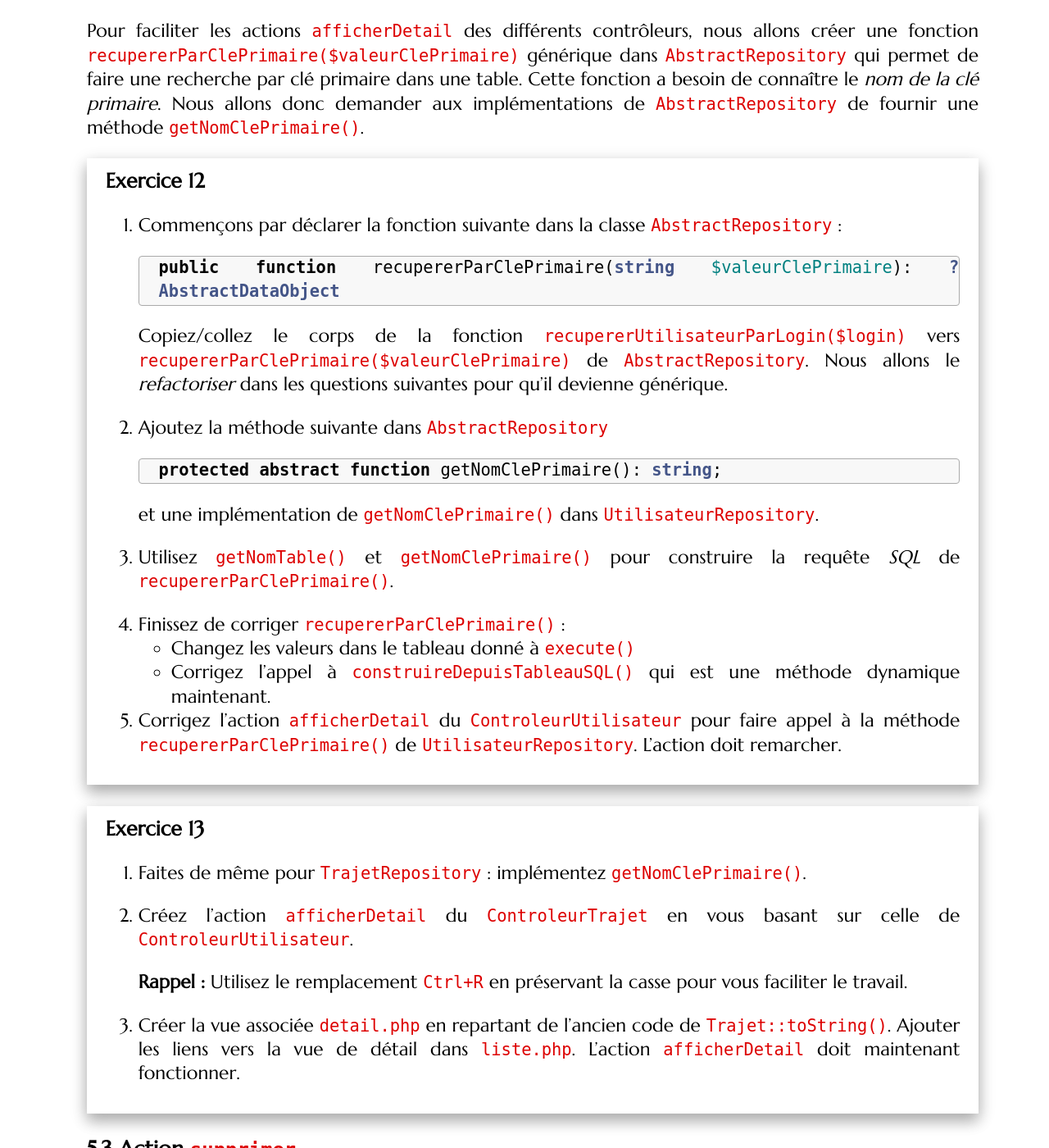
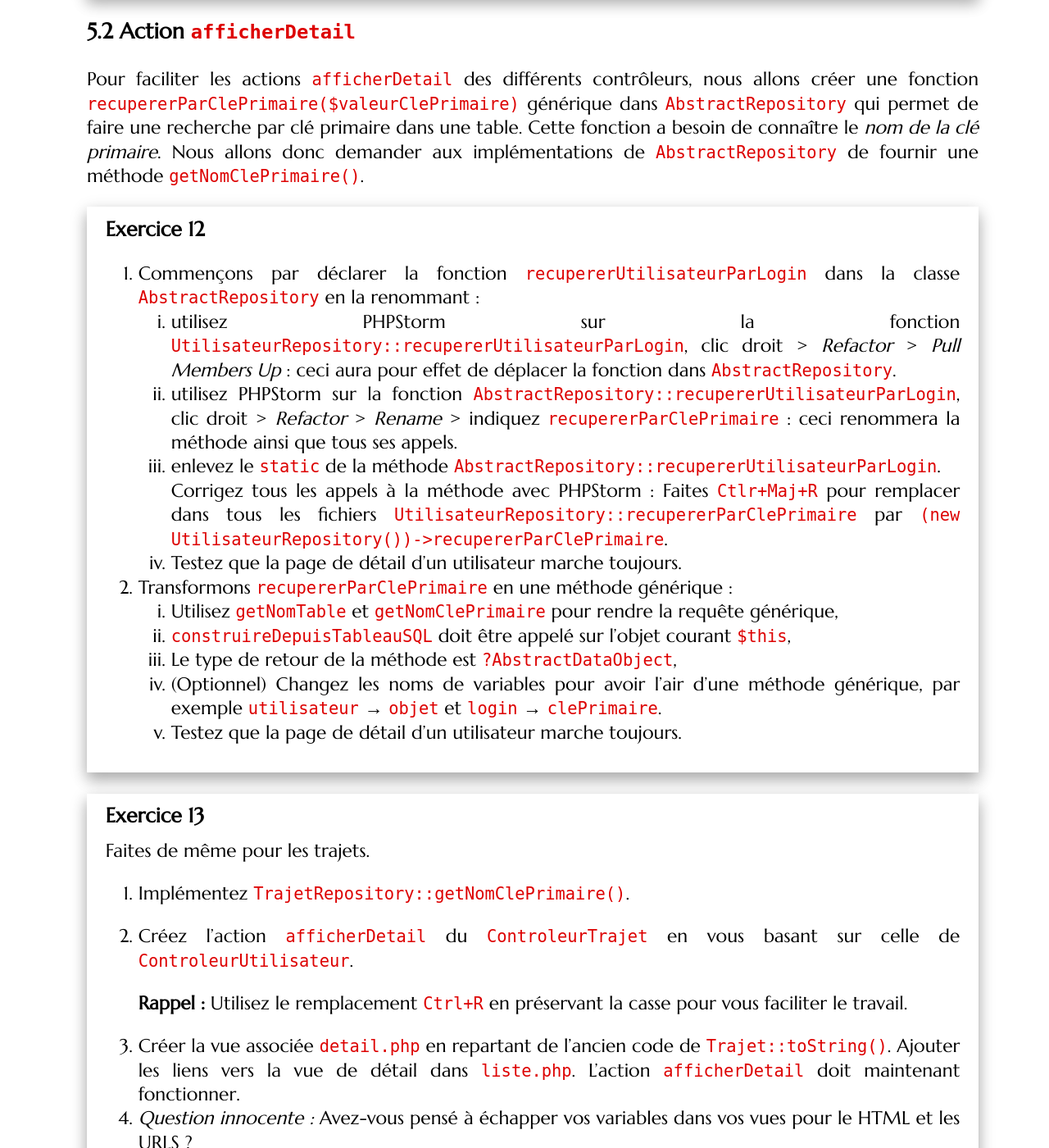
Before and after one commit to romainlebreton/R3.01-DeveloppementWeb, a Jekyll site: the page built from tutorials/tutorial6.md, in a window 1280 px wide and 1400 px high, scrolled down 14137 px. Shown: the whole window at 82% size. Built offline with Jekyll 4.4.1, drawn with Linux system fonts in a browser that asks for light colours; some web fonts are replaced; some of the changed text lies outside the part shown.

Commit message:
Repasse màj TD6 jusqu'à exo 13 compris (afficherDetail)

````diff
--- a/tutorials/tutorial6.md
+++ b/tutorials/tutorial6.md
@@ -388,15 +388,6 @@ travail, commençons par créer l'action `afficherListe` de `Trajet`.
 
 <div class="exercise">
 
-1. Créez un contrôleur `controleur/ControleurTrajet.php` similaire à celui
-   des utilisateurs qui reprend les méthodes `afficherListe()`, `afficherVue()` et
-   `afficherErreur()` (et commente éventuellement les autres méthodes).
-
-   **Astuce :** Vous pouvez utiliser la fonction de remplacement (`Ctrl+R` sous
-     PHPStorm) pour remplacer tous les `utilisateur` par `trajet`. En cochant
-     `Préserver la casse` (`Preserve case`), vous pouvez faire en sorte de
-     respecter les majuscules lors du remplacement.
-
 2. Créez deux classes `DataObject/Trajet.php` et
    `Repository/TrajetRepository.php`.
 
@@ -425,12 +416,22 @@ travail, commençons par créer l'action `afficherListe` de `Trajet`.
    Si vous aviez codé l'attribut `trajetsCommePassager` de `Utilisateur` au TD3 :
    * Dans `UtilisateurRepository.php` :
      `Trajet::construireDepuisTableauSQL` → `TrajetRepository::construireDepuisTableauSQL`
-   * Dans `Utilisateur.php` : importez la classe `Trajet` dans `Utilisateur`
+   * Dans `Utilisateur.php` : importez la classe `Trajet` dans `Utilisateur.php`
    (utilisé au niveau du PHPDoc du getter et du setter de l'attribut `trajetsCommePassager`).
 
 5. Créez une vue `src/vue/trajet/liste.php` similaire à celle des utilisateurs
-   (sans nécessairement de lien pour l'instant).
+   (en commentant les liens pour l'instant).
    Idem pour `trajet/erreur.php`.
+
+1. Créez un contrôleur `controleur/ControleurTrajet.php` similaire à celui
+   des utilisateurs qui reprend les méthodes `afficherListe()`, `afficherVue()` et
+   `afficherErreur()` (et commente éventuellement les autres méthodes).
+   Importez les classes nécessaires.
+
+   **Astuce :** Vous pouvez utiliser la fonction de remplacement (`Ctrl+R` sous
+     PHPStorm) pour remplacer tous les `utilisateur` par `trajet`. En cochant
+     `Préserver la casse` (`Preserve case`), vous pouvez faire en sorte de
+     respecter les majuscules lors du remplacement.
 
 6. **Testez** votre action en appelant l'action `afficherListe` du contrôleur
    `Trajet` (qui est accessible dans la barre de menu de votre site
@@ -550,11 +551,11 @@ faire pour avoir un code générique :
    protected abstract function construireDepuisTableauSQL(array $objetFormatTableau) : AbstractDataObject;
    ```
    * Enlevez le `static` du `construireDepuisTableauSQL()` de `UtilisateurRepository`.
-   * Mettez à jour l'appel à `construireDepuisTableauSQL()` de `recuperer()`.
+   * Mettez à jour les appels à `construireDepuisTableauSQL()` de `UtilisateurRepository`.
    * Pensez à vérifier que l'implémentation de la méthode `construireDepuisTableauSQL()` de
      `UtilisateurRepository` déclare bien le type de retour `Utilisateur` (sous-classe
      de `AbstractDataObject`).
-   * La méthode `construireDepuisTableauSQL()` devient `protected` dans les classes filles.
+   * La méthode `construireDepuisTableauSQL()` devient `protected` dans `UtilisateurRepository`.
 
    <!-- attention déclaration de type correspondante entre méthode et
    implémentation -->
@@ -604,6 +605,33 @@ demander aux implémentations de `AbstractRepository` de fournir une méthode
 
 <div class="exercise">
 
+1. Commençons par déclarer la fonction `recupererUtilisateurParLogin` dans la
+   classe `AbstractRepository` en la renommant :
+   1. utilisez PHPStorm sur la fonction
+      `UtilisateurRepository::recupererUtilisateurParLogin`, clic droit >
+      *Refactor* > *Pull Members Up* : ceci aura pour effet de déplacer la
+      fonction dans `AbstractRepository`.
+   2. utilisez PHPStorm sur la fonction
+      `AbstractRepository::recupererUtilisateurParLogin`, clic droit >
+      *Refactor* > *Rename* > indiquez `recupererParClePrimaire` : ceci
+      renommera la méthode ainsi que tous ses appels.
+   3. enlevez le `static` de la méthode `AbstractRepository::recupererUtilisateurParLogin`.
+      Corrigez tous les appels à la méthode avec PHPStorm : Faites `Ctlr+Maj+R`
+      pour remplacer dans tous les fichiers
+      `UtilisateurRepository::recupererParClePrimaire` par
+      `(new UtilisateurRepository())->recupererParClePrimaire`.
+   4. Testez que la page de détail d'un utilisateur marche toujours.
+2. Transformons `recupererParClePrimaire` en une méthode générique :
+   1. Utilisez `getNomTable` et `getNomClePrimaire` pour rendre la requête générique,
+   2. `construireDepuisTableauSQL` doit être appelé sur l'objet courant `$this`,
+   3. Le type de retour de la méthode est `?AbstractDataObject`,
+   4. (Optionnel) Changez les noms de variables pour avoir l'air d'une méthode
+      générique, par exemple `utilisateur` → `objet` et `login` → `clePrimaire`.
+   5. Testez que la page de détail d'un utilisateur marche toujours.
+</div>
+
+<!-- <div class="exercise">
+
 1. Commençons par déclarer la fonction suivante dans la classe `AbstractRepository` :
    ```php
    public function recupererParClePrimaire(string $valeurClePrimaire): ?AbstractDataObject
@@ -613,37 +641,43 @@ demander aux implémentations de `AbstractRepository` de fournir une méthode
    vers `recupererParClePrimaire($valeurClePrimaire)` de `AbstractRepository`. Nous allons
    le *refactoriser* dans les questions suivantes pour qu'il devienne générique.
 
-1. Ajoutez la méthode suivante dans `AbstractRepository`
+2. Ajoutez la méthode suivante dans `AbstractRepository`
    ```php
    protected abstract function getNomClePrimaire(): string;
    ```
    et une implémentation de `getNomClePrimaire()` dans `UtilisateurRepository`.
 
-1. Utilisez `getNomTable()` et `getNomClePrimaire()` pour construire la requête
+3. Utilisez `getNomTable()` et `getNomClePrimaire()` pour construire la requête
    *SQL* de `recupererParClePrimaire()`.
 
-1. Finissez de corriger `recupererParClePrimaire()` :
+4. Finissez de corriger `recupererParClePrimaire()` :
    * Changez les valeurs dans le tableau donné à `execute()`
    * Corrigez l'appel à `construireDepuisTableauSQL()` qui est une méthode dynamique maintenant.
 
-1. Corrigez l'action `afficherDetail` du `ControleurUtilisateur` pour faire appel à la méthode
+5. Corrigez l'action `afficherDetail` du `ControleurUtilisateur` pour faire appel à la méthode
    `recupererParClePrimaire()` de `UtilisateurRepository`. L'action doit remarcher.
 
-</div>
+</div> -->
 
 <div class="exercise">
 
-1. Faites de même pour `TrajetRepository` : implémentez
-   `getNomClePrimaire()`.
+Faites de même pour les trajets.
 
-1. Créez l'action `afficherDetail` du `ControleurTrajet` en vous basant sur celle de
+1. Implémentez `TrajetRepository::getNomClePrimaire()`.
+
+2. Créez l'action `afficherDetail` du `ControleurTrajet` en vous basant sur celle de
    `ControleurUtilisateur`.
 
    **Rappel :** Utilisez le remplacement `Ctrl+R` en préservant la casse pour vous faciliter le travail.
 
-1. Créer la vue associée `detail.php` en repartant de l'ancien code de
+3. Créer la vue associée `detail.php` en repartant de l'ancien code de
    `Trajet::toString()`. Ajouter les liens vers la vue de détail dans
    `liste.php`. L'action `afficherDetail` doit maintenant fonctionner.
+4. *Question innocente :* Avez-vous pensé à échapper vos variables dans vos vues
+   pour le HTML et les URLS ?
+   Ayez toujours un utilisateur et un trajet avec des caractères spéciaux pour
+   le HTML et les URLS dans votre base de données. Comme ça, vous pourrez tester
+   plus facilement que vous avez sécurisé cet aspect.
 
 </div>
 
````
Also changed, not shown: other parts of tutorials/tutorial6.md (+2 -2 lines), index.md (+1 -1 lines).
